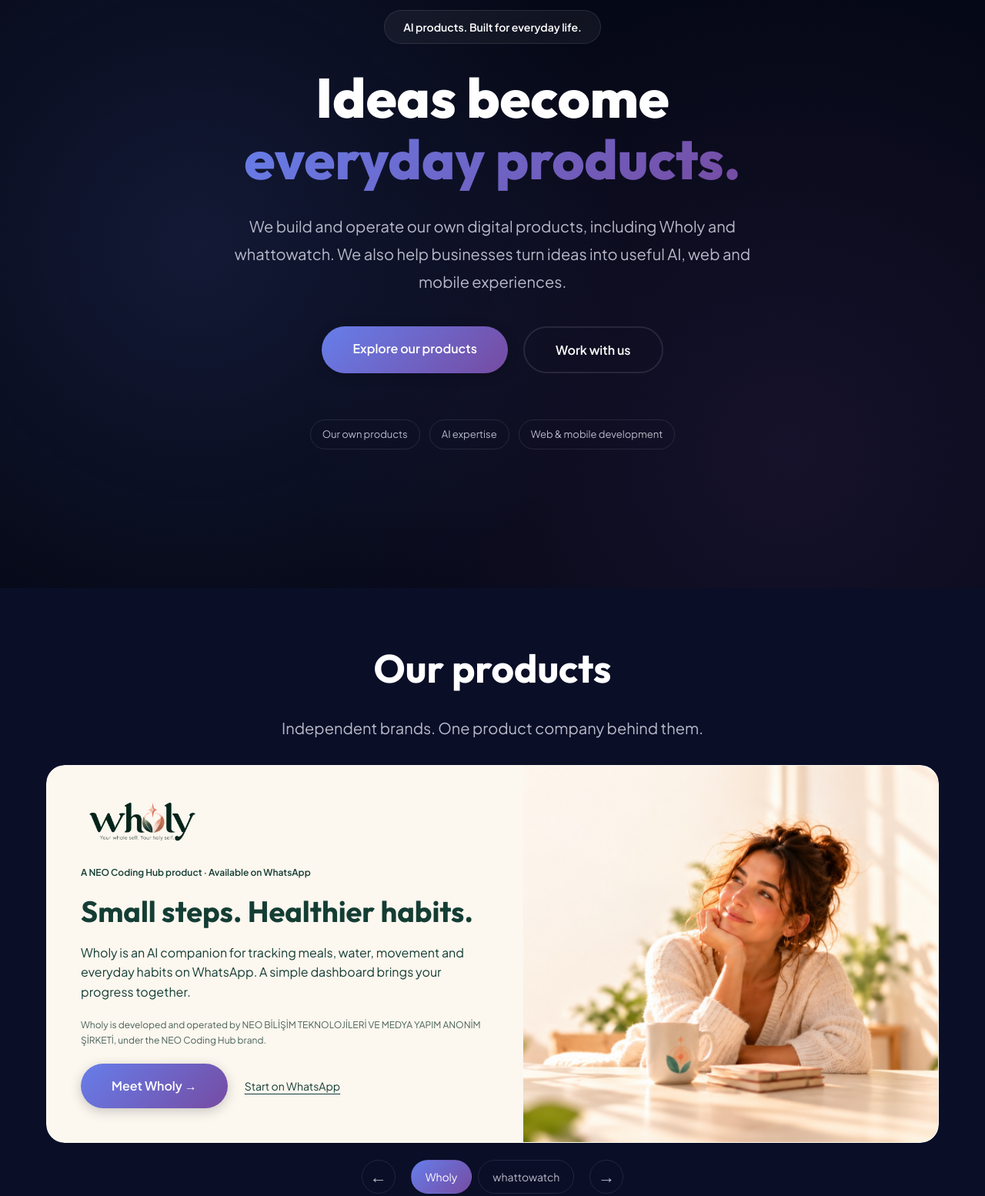
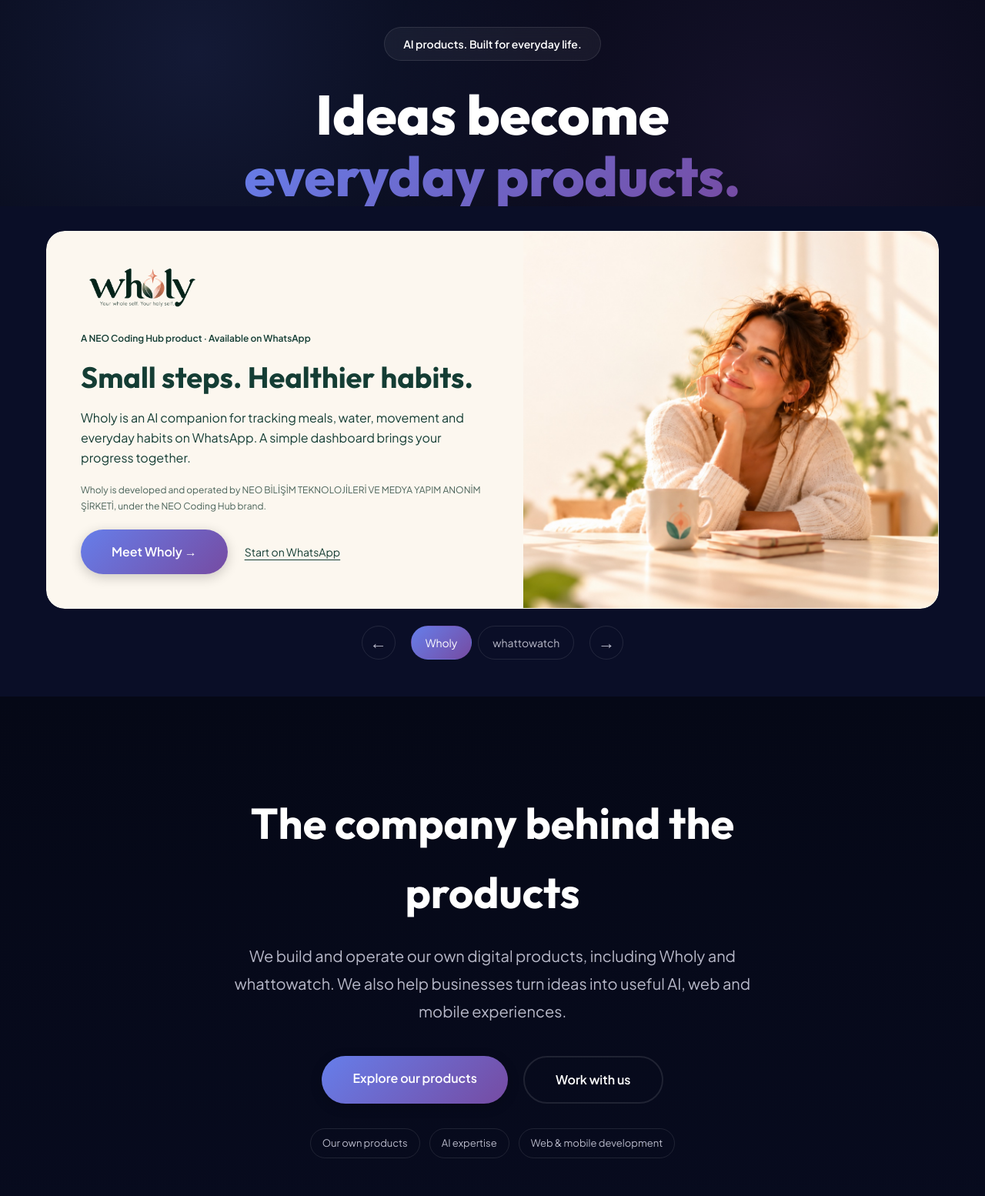
Before and after one commit to neslihan-na/neocodinghub, a plain HTML site: page index.html in a window 1280 px wide. Shown: the part 127-1681 px from the top of the page at 77% size. Drawn offline with Linux system fonts and the light colour scheme.

Commit message:
Place product slider directly below hero headline and move company copy to about

```diff
--- a/index.html
+++ b/index.html
@@ -57,15 +57,14 @@
             <div class="hero-content">
                 <div class="hero-badge" data-en="AI products. Built for everyday life." data-tr="Günlük hayata dokunan yapay zekâ ürünleri.">AI products. Built for everyday life.</div>
                 <h1 class="hero-title"><span  data-en="Ideas become" data-tr="Fikirler,">Ideas become</span><br><span class="gradient-text" data-en="everyday products." data-tr="hayatın parçası olur.">everyday products.</span></h1>
-                <p class="hero-description" data-en="We build and operate our own digital products, including Wholy and whattowatch. We also help businesses turn ideas into useful AI, web and mobile experiences." data-tr="Wholy ve whattowatch gibi kendi dijital ürünlerimizi geliştiriyor ve işletiyoruz. İşletmelerin fikirlerini de yapay zekâ, web ve mobil uygulamalarla hayata geçiriyoruz.">We build and operate our own digital products, including Wholy and whattowatch. We also help businesses turn ideas into useful AI, web and mobile experiences.</p>
-                <div class="hero-cta"><a href="#products" class="btn btn-primary" data-en="Explore our products" data-tr="Ürünlerimizi keşfet">Explore our products</a><a href="#contact" class="btn btn-secondary" data-en="Work with us" data-tr="Birlikte geliştirelim">Work with us</a></div><div class="company-pillars"><span  data-en="Our own products" data-tr="Kendi ürünlerimiz">Our own products</span><span  data-en="AI expertise" data-tr="Yapay zekâ uzmanlığı">AI expertise</span><span  data-en="Web &amp; mobile development" data-tr="Web ve mobil geliştirme">Web &amp; mobile development</span></div>
+
             </div>
         </div>
     </section>
 
     <section id="products" class="products products-showcase">
       <div class="container">
-        <div class="section-header"><h2 class="section-title" data-en="Our products" data-tr="Ürünlerimiz">Our products</h2><p class="section-subtitle" data-en="Independent brands. One product company behind them." data-tr="Kendi kimliği olan markalar. Arkalarında aynı ürün şirketi.">Independent brands. One product company behind them.</p></div>
+        <div class="section-header sr-only"><h2 class="section-title" data-en="Our products" data-tr="Ürünlerimiz">Our products</h2><p class="section-subtitle" data-en="Independent brands. One product company behind them." data-tr="Kendi kimliği olan markalar. Arkalarında aynı ürün şirketi.">Independent brands. One product company behind them.</p></div>
         <div class="product-slider" role="region" aria-roledescription="carousel" aria-label="Our products" data-aria-en="Our products" data-aria-tr="Ürünlerimiz">
         <div class="product-track" id="product-track" tabindex="0" aria-label="Product slides" data-aria-en="Product slides" data-aria-tr="Ürün slaytları">
         <article class="product-feature" role="group" aria-label="Wholy">
@@ -116,9 +115,8 @@
         <div class="container">
             <div class="section-header">
                 <h2 class="section-title" data-en="The company behind the products" data-tr="Ürünlerin arkasındaki şirket">The company behind the products</h2>
-                <p class="section-subtitle" data-en="Innovation-driven consulting with proven expertise"
-                    data-tr="Kanıtlanmış uzmanlıkla yenilikçi danışmanlık">Innovation-driven consulting with proven
-                    expertise</p>
+                <p class="hero-description" data-en="We build and operate our own digital products, including Wholy and whattowatch. We also help businesses turn ideas into useful AI, web and mobile experiences." data-tr="Wholy ve whattowatch gibi kendi dijital ürünlerimizi geliştiriyor ve işletiyoruz. İşletmelerin fikirlerini de yapay zekâ, web ve mobil uygulamalarla hayata geçiriyoruz.">We build and operate our own digital products, including Wholy and whattowatch. We also help businesses turn ideas into useful AI, web and mobile experiences.</p>
+                <div class="hero-cta"><a href="#products" class="btn btn-primary" data-en="Explore our products" data-tr="Ürünlerimizi keşfet">Explore our products</a><a href="#contact" class="btn btn-secondary" data-en="Work with us" data-tr="Birlikte geliştirelim">Work with us</a></div><div class="company-pillars"><span  data-en="Our own products" data-tr="Kendi ürünlerimiz">Our own products</span><span  data-en="AI expertise" data-tr="Yapay zekâ uzmanlığı">AI expertise</span><span  data-en="Web &amp; mobile development" data-tr="Web ve mobil geliştirme">Web &amp; mobile development</span></div>
             </div>
             <div class="about-content">
                 <div class="about-text">
--- a/styles.css
+++ b/styles.css
@@ -970,7 +970,7 @@ section[id] { scroll-margin-top: 95px; }
 .product-visual { width:100%; height:100%; min-height:440px; object-fit:cover; object-position:65% center; }
 .product-actions { display:flex; align-items:center; gap:22px; flex-wrap:wrap; }
 .product-start { color:#143d34; text-decoration:underline; text-underline-offset:4px; font-size:14px; }
-.products.products-showcase { padding:64px 0 48px; }
+.products.products-showcase { padding:32px 0 48px; }
 #products { scroll-margin-top:110px; }
 .products-showcase .section-header { margin-bottom:32px; }
 .products-showcase .section-title { font-size:clamp(32px,4vw,52px); }
@@ -986,9 +986,13 @@ section[id] { scroll-margin-top: 95px; }
 .slider-arrow:hover { color:white; border-color:#949bf5; }
 .product-slider :focus-visible { outline:3px solid #9ca9ff; outline-offset:4px; }
 .sr-only { position:absolute; width:1px; height:1px; padding:0; margin:-1px; overflow:hidden; clip-path:inset(50%); white-space:nowrap; border:0; }
-#home .company-pillars { justify-content:center; }
+#home.hero { min-height:0; padding:130px 0 0; }
+#home .hero-content { padding:32px 0 0; }
+#home .hero-title { margin-bottom:0; }
+#about .hero-cta { margin-bottom:24px; }
+#about .company-pillars { justify-content:center; }
 @media(max-width:640px) {
-    .products.products-showcase { padding:48px 0 32px; }
+    .products.products-showcase { padding:24px 0 32px; }
     .product-slider-controls { gap:10px; }
     .slider-tab { padding:10px 12px; }
     .product-track .product-visual { height:230px; }
```
